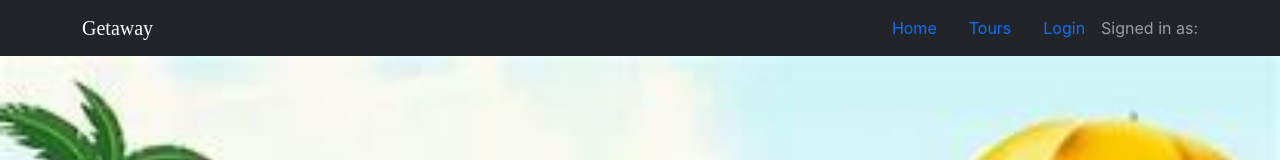
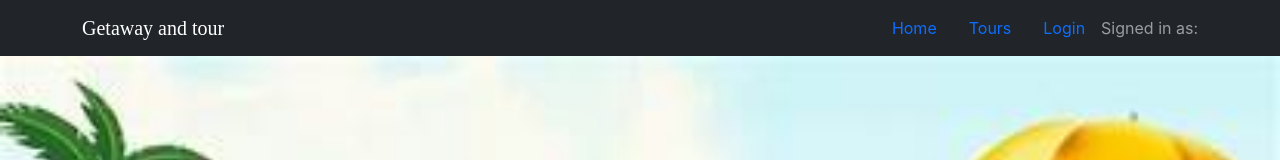
Before and after one commit to Tamim-uddin/tourism-client, a React (Create React App) app: page / in a window 1280 px wide. Shown: the top 160 px of the page. Built offline with nearby package versions, Linux system fonts and the light colour scheme; no server answers.

Commit message:
added tour

```diff
--- a/src/Pages/Header/Header.js
+++ b/src/Pages/Header/Header.js
@@ -13,7 +13,7 @@ const Header = () => {
 <>
   <Navbar bg="dark" variant="dark" collapseOnSelect expand="lg" sticky="top">
     <Container>
-    <Navbar.Brand href="#home" className='nav-text'>Getaway</Navbar.Brand>
+    <Navbar.Brand href="#home" className='nav-text'>Getaway and tour</Navbar.Brand>
     <Navbar.Toggle />
     <Navbar.Collapse className="justify-content-end">
       <Nav.Link as={HashLink} to="/home#home">Home</Nav.Link>
```
